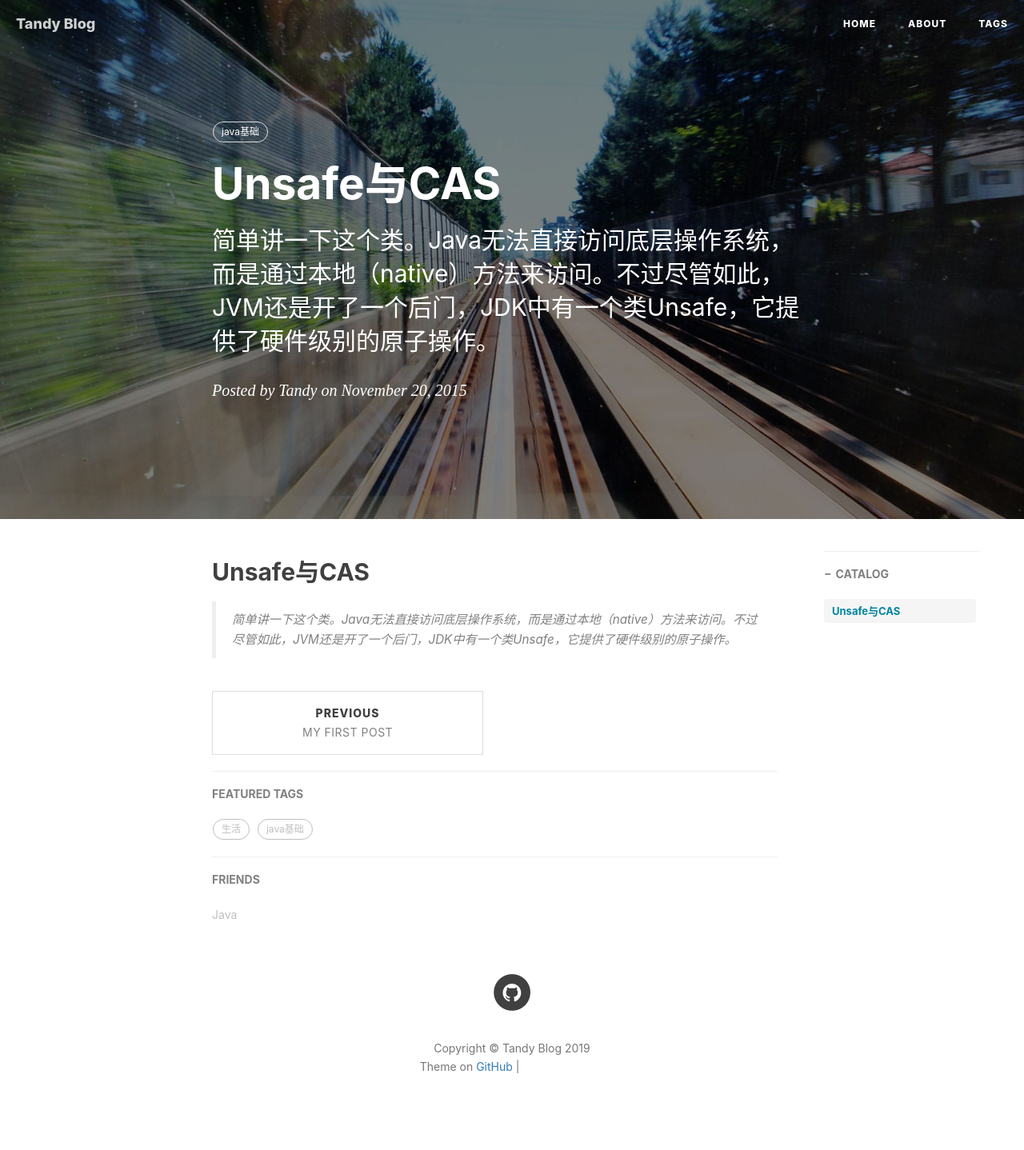
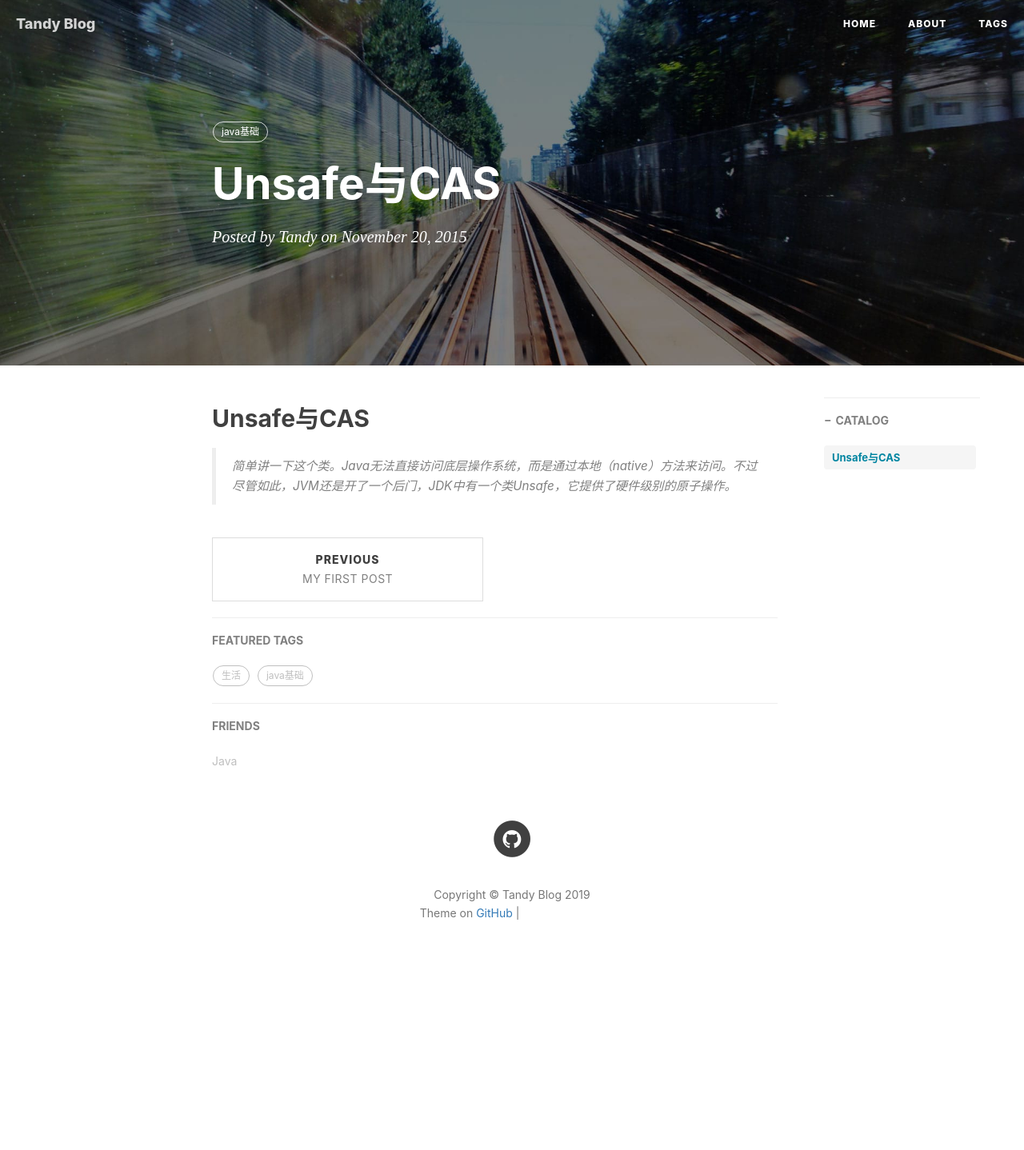
Before and after one commit to tanzhouwen/tanzhouwen.github.io, a Jekyll site: the page built from _posts/2015-11-20-Unsafe与CAS.md, in a window 1280 px wide. Shown: the whole page at 80% size. Built offline with Jekyll 4.4.1, drawn with Linux system fonts in a browser that asks for light colours; nearby versions of some CDN libraries; comment, search, counter and statistics services are not loaded; after the commit the page ends 1246 px from its top, so only the background shows below that; grey boxes are pictures that could not be loaded.

Commit message:
Update 2015-11-20-Unsafe与CAS.md

```diff
--- a/_posts/2015-11-20-Unsafe与CAS.md
+++ b/_posts/2015-11-20-Unsafe与CAS.md
@@ -1,7 +1,6 @@
 ---
 layout:     post   				    # 使用的布局（不需要改）
 title:      Unsafe与CAS 		    # 标题
-subtitle:   简单讲一下这个类。Java无法直接访问底层操作系统，而是通过本地（native）方法来访问。不过尽管如此，JVM还是开了一个后门，JDK中有一个类Unsafe，它提供了硬件级别的原子操作。 #副标题
 date:       2015-11-20 				# 时间
 author:     Tandy 					# 作者
 header-img: img/post-bg-2015.jpg 	#这篇文章标题背景图片
```
